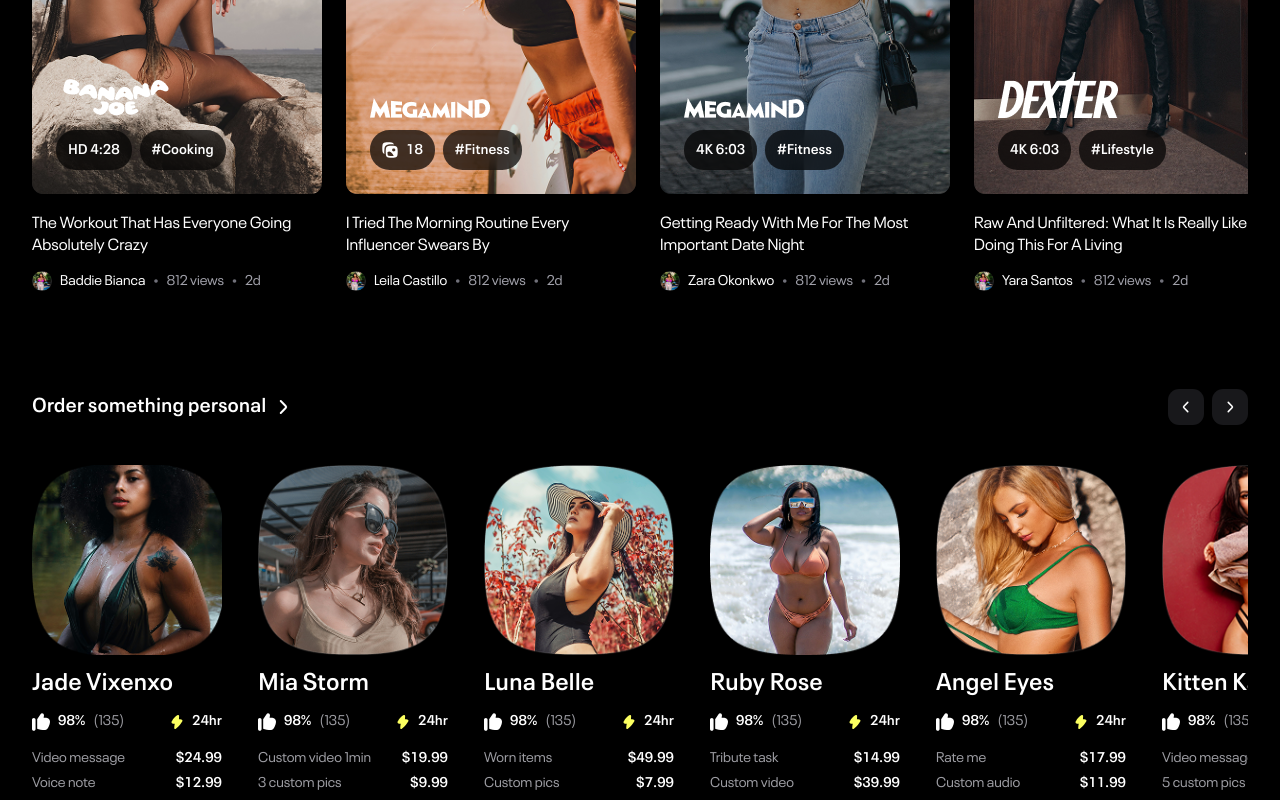
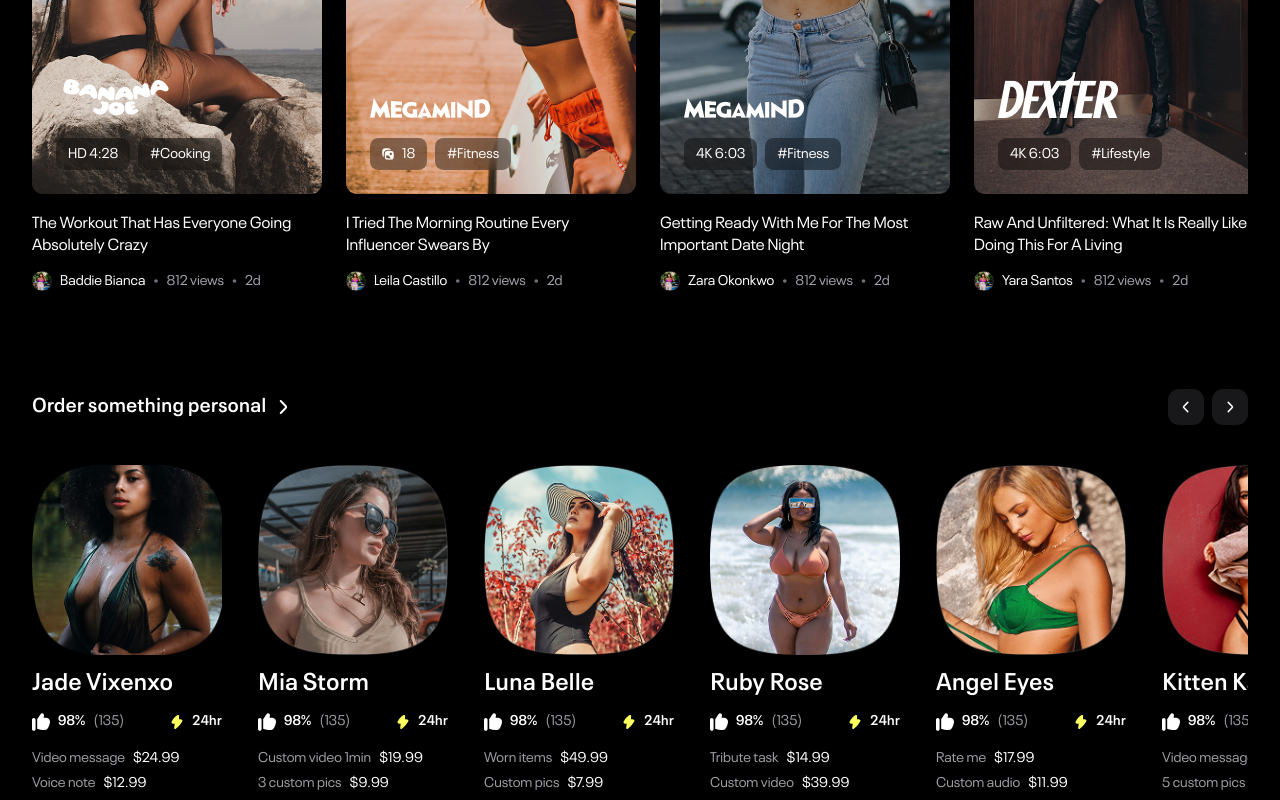
Before and after one commit to iammradarsh/sizzle-ui, a Next.js app: page / in a window 1280 px wide. Shown: the part 1680-2480 px from the top of the page. Built offline with nearby package versions, Linux system fonts and the light colour scheme.

Commit message:
personal

```diff
--- a/components/cards/creator/SuggestedCreatorCard.tsx
+++ b/components/cards/creator/SuggestedCreatorCard.tsx
@@ -82,8 +82,8 @@ export default function SuggestedCreatorCard({
         border-[#FF2C78]
         px-2
         py-[2px]
-        text-[11px]
-        font-neue-semibold
+        text-md
+        font-neue-regular
         text-[#FF2C78]
       "
             >
@@ -92,7 +92,9 @@ export default function SuggestedCreatorCard({
           )}
         </div>
 
-        <p className="mt-1 text-sm text-[#8A8A8A]">{description}</p>
+        <p className="mt-1 text-[14px] font-neue-regular text-[#A3A3A3]">
+          {description}
+        </p>
       </div>
 
       <motion.button
@@ -101,13 +103,13 @@ export default function SuggestedCreatorCard({
         className={`
     mt-5
     inline-flex
-    h-12
+    h-10
     w-fit
     items-center
     justify-center
     gap-2
     rounded-md
-    px-6
+    px-4
     font-neue-semibold
     transition-all
     duration-300
--- a/components/cards/personal/PersonalService.tsx
+++ b/components/cards/personal/PersonalService.tsx
@@ -8,12 +8,12 @@ export default function PersonalService({
   price,
 }: PersonalServiceProps) {
   return (
-    <div className="flex items-center justify-between">
+    <div className="flex items-center gap-2">
       <span className="font-neue-regular text-[14px] text-[#9D9DA3]">
         {title}
       </span>
 
-      <span className="font-neue-semibold text-[14px] text-white">{price}</span>
+      <span className="font-neue-regular text-[14px] text-white">{price}</span>
     </div>
   );
 }
--- a/components/cards/reel/ReelCard.tsx
+++ b/components/cards/reel/ReelCard.tsx
@@ -213,7 +213,7 @@ export default function ReelCard({
       right-4
       top-4
       rounded-full
-      bg-black/70
+      bg-black/40
       px-3
       py-1
       text-sm
@@ -258,8 +258,8 @@ export default function ReelCard({
         >
           {/* Video Badge */}
           {mediaType === "video" && duration && (
-            <div className="flex h-10 items-center rounded-xl bg-black/70 px-3 backdrop-blur-md">
-              <span className="font-neue-semibold text-sm text-white">
+            <div className="flex h-6 items-center rounded-sm bg-black/40 px-3 backdrop-blur-md">
+              <span className="font-neue-regular text-sm text-white">
                 {duration}
               </span>
             </div>
@@ -267,15 +267,15 @@ export default function ReelCard({
 
           {/* Gallery Badge */}
           {mediaType === "gallery" && (
-            <div className="flex h-10 items-center gap-2 rounded-xl bg-black/70 px-3 backdrop-blur-md">
+            <div className="flex h-8 items-center gap-2 rounded-sm bg-black/40 px-3 backdrop-blur-md">
               <Image
                 src="/images/icons/gallery.svg"
                 alt="Gallery"
-                width={16}
-                height={16}
+                width={12}
+                height={12}
               />
 
-              <span className="font-neue-semibold text-sm text-white">
+              <span className="font-neue-regular text-sm text-white">
                 {imageCount}
               </span>
             </div>
@@ -283,16 +283,16 @@ export default function ReelCard({
 
           {/* Image Badge (Optional) */}
           {mediaType === "image" && duration && (
-            <div className="flex h-10 items-center rounded-xl bg-black/70 px-3 backdrop-blur-md">
-              <span className="font-neue-semibold text-sm text-white">
+            <div className="flex h-8 items-center rounded-sm bg-black/40 px-3 backdrop-blur-md">
+              <span className="font-neue-regular text-sm text-white">
                 {duration}
               </span>
             </div>
           )}
 
           {/* Category */}
-          <div className="flex h-10 items-center rounded-xl bg-black/70 px-3 backdrop-blur-md">
-            <span className="font-neue-semibold text-sm text-white">
+          <div className="flex h-8 items-center rounded-sm bg-black/40 px-3 backdrop-blur-md">
+            <span className="font-neue-regular text-sm text-white">
               {category}
             </span>
           </div>
--- a/components/sections/FeaturedHeroSection.tsx
+++ b/components/sections/FeaturedHeroSection.tsx
@@ -51,7 +51,7 @@ export default function FeaturedHeroSection({ hero }: Props) {
         />
 
         {/* Right */}
-        <div className="w-[760px]">
+        <div className="w-[700px]">
           {/* Header */}
           <div className="mb-8 flex justify-end gap-3 pr-20">
             <button
--- a/components/sections/SuggestedCreatorsSection.tsx
+++ b/components/sections/SuggestedCreatorsSection.tsx
@@ -21,8 +21,8 @@ export default function SuggestedCreatorsSection() {
           <Image
             src="/images/avatars/suggested.png"
             alt=""
-            width={54}
-            height={54}
+            width={50}
+            height={50}
             className="rounded-sm"
           />
 
```
